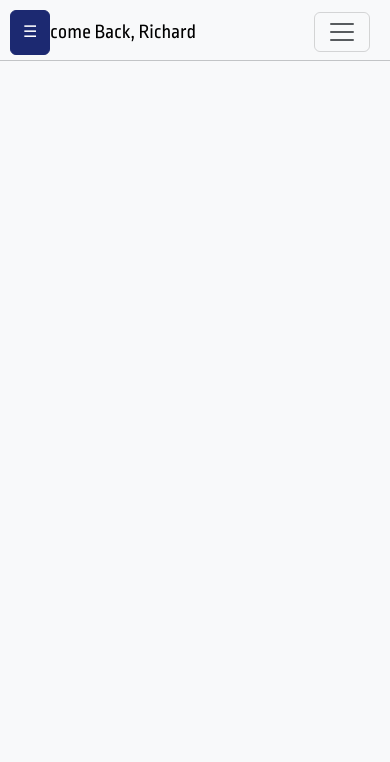
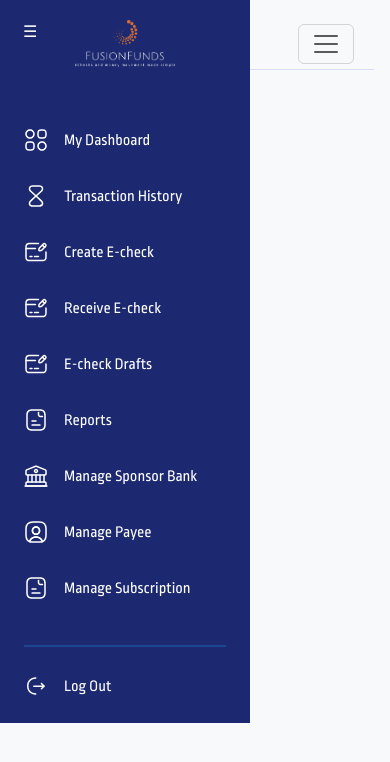
Before and after one commit to arijitf14/fusion-funds, a React (Vite) app: page /dashboard in a window 390 px wide. Shown: the top 762 px of the page. Built offline with nearby package versions, Linux system fonts and the light colour scheme.

Commit message:
fix: Dashboard Layout fixed

```diff
--- a/src/components/Dashboard/Dashboard.tsx
+++ b/src/components/Dashboard/Dashboard.tsx
@@ -5,7 +5,7 @@ import React from 'react';
 const Dashboard: React.FC = () => {
   return (
     <div>
-      <Header />
+      {/* <Header /> */}
     </div>
   );
 };
--- a/src/components/core/CommonLayout/CommonLayout.css
+++ b/src/components/core/CommonLayout/CommonLayout.css
@@ -1,18 +1,73 @@
-/* Adjust sidebar for smaller screens */
-@media (max-width: 768px) {
-  nav {
-    width: 100%;
-    height: auto;
+/* Main container layout */
+.layout-container {
+  display: flex;
+  height: 100vh;
+  overflow: hidden; /* Prevents layout overflow */
 }
 
-  nav .nav-link {
-    /* padding: 10px; */
-    text-align: center;
+/* Sidebar styles */
+.sidebar-custom {
+  width: 250px; /* Default sidebar width */
+  background-color: #1C2971;
+  height: 100vh;
+  overflow-y: auto; /* Enable scrolling */
+  position: fixed;
+  top: 0;
+  left: 0;
+  transition: all 0.25s ease-out;
+  z-index: 1040;
+}
+
+.sidebar-custom.collapsed {
+  width: 0;
+  overflow: hidden;
+}
+
+.sidebar-custom.visible {
+  width: 250px;
+}
+
+/* Main content area */
+.main-content {
+  flex-grow: 1; /* Takes the rest of the space */
+  margin-left: 250px; /* Offset for the visible sidebar */
+  padding: 1rem;
+  transition: margin-left 0.25s ease-out;
+  background-color: #f8f9fa; /* Light background */
+}
+
+.main-content.collapsed {
+  margin-left: 0; /* Remove offset when sidebar is collapsed */
+}
+
+/* Sidebar Toggle Button */
+.toggle-sidebar {
+  position: absolute;
+  top: 10px;
+  left: 10px;
+  z-index: 1050;
+}
+
+/* Responsive adjustments for smaller screens */
+@media (max-width: 768px) {
+  .sidebar-custom {
+    width: 100%; /* Full width on small screens */
+    height: auto;
+    position: absolute;
+  }
+
+  .sidebar-custom.collapsed {
+    margin-left: -100%;
+  }
+
+  .main-content {
+    margin-left: 0; /* No offset on smaller screens */
   }
 }
 
+/* Sidebar logo */
 .nav-logo {
-    width: 200px; /* Default size for larger screens */
+  width: 200px;
   height: auto;
   margin-top: 20px;
   margin-bottom: 30px;
@@ -20,32 +75,12 @@
 
 @media (max-width: 768px) {
   .nav-logo {
-      width: 150px; /* Smaller size for tablets */
+    width: 150px;
   }
 }
 
 @media (max-width: 576px) {
   .nav-logo {
-      width: 100px; /* Even smaller size for mobile devices */
+    width: 100px;
   }
 }
-
-
-/* Sidebar custom styling */
-.sidebar-custom {
-  width: 250px; /* Default width when sidebar is open */
-  background-color: #1C2971;
-  height: 100vh;
-  transition: all 0.25s ease-out; /* Smooth transition for width */
-}
-
-/* Sidebar collapsed (closed) */
-.sidebar-custom.collapsed {
-  width: 0;
-}
-
-@media (max-width: 768px) {
-  .transition-drawer{
-    margin-left: -250px;
-  }
-}
--- a/src/components/core/CommonLayout/index.tsx
+++ b/src/components/core/CommonLayout/index.tsx
@@ -8,44 +8,37 @@ import Bank from "@assets/svg/bank.svg?react";
 import Payee from "@assets/svg/payee.svg?react";
 import Logout from "@assets/svg/logout.svg?react";
 import logo from "@assets/images/FusionNav.png";
+import { ROUTES } from "@utils/Utils";
+import Header from "../Header";
 
 const LayoutHOC = <P extends object>(
   WrappedComponent: React.ComponentType<P>
 ): React.FC<P> => {
   return (props: P) => {
-    // Hooks must be inside the returned functional component
-    const [isSidebarVisible, setSidebarVisible] = useState(false);
-
+    const [isSidebarVisible, setSidebarVisible] = useState(true);
 
     const toggleSidebar = () => setSidebarVisible((prev) => !prev);
     const hideSidebar = () => setSidebarVisible(false);
 
     return (
-      <div className="d-flex flex-column vh-100">
-        {/* Sidebar Toggle Button */}
-        <button
-          className="btn btn-primary d-md-none"
-          onClick={toggleSidebar}
-          style={{ position: "absolute", top: 10, left: 10, zIndex: 1050 }}
-        >
-          ☰
-        </button>
-
-        <div className="d-flex flex-grow-1">
+      <div className="layout-container">
         {/* Sidebar */}
         <nav
-            className={`text-white p-3 flex-shrink-0 ${
-              isSidebarVisible ? "d-block" : "transition-drawer"
-            } sidebar-custom`}
+          className={`sidebar-custom ${
+            isSidebarVisible ? "visible" : "collapsed"
+          }`}
         >
           <ul className="nav d-flex justify-content-center">
             <img src={logo} alt="Side Graphic" className="nav-logo" />
           </ul>
-
-            <ul className="nav flex-column mt-6">
+          <ul className="nav flex-column px-4 mt-6">
             <li className="nav-item d-flex align-items-center mb-3">
               <Dashboard />
-                <a className="nav-link text-white" href="#dashboard" onClick={hideSidebar}>
+              <a
+                className="nav-link text-white"
+                href={ROUTES.DASHBOARD}
+                onClick={hideSidebar}
+              >
                 My Dashboard
               </a>
             </li>
@@ -59,6 +52,18 @@ const LayoutHOC = <P extends object>(
                 <Echeck />
                 <a className="nav-link text-white" href="#create-check" onClick={hideSidebar}>
                   Create E-check
+                </a>
+              </li>
+              <li className="nav-item d-flex align-items-center mb-3">
+                <Echeck />
+                <a className="nav-link text-white" href="#create-check" onClick={hideSidebar}>
+                  Receive E-check
+                </a>
+              </li>
+              <li className="nav-item d-flex align-items-center mb-3">
+                <Echeck />
+                <a className="nav-link text-white" href="#create-check" onClick={hideSidebar}>
+                  E-check Drafts
                 </a>
               </li>
               <li className="nav-item d-flex align-items-center mb-3">
@@ -86,7 +91,8 @@ const LayoutHOC = <P extends object>(
                 </a>
               </li>
               <hr style={{ borderTop: "2px solid #2096f3", margin: "20px 0" }} />
-              <li className="nav-item d-flex align-items-center mt-auto">
+            {/* Additional Sidebar Items */}
+            <li className="nav-item d-flex align-items-center mb-3">
               <Logout />
               <a className="nav-link text-white" href="#logout" onClick={hideSidebar}>
                 Log Out
@@ -96,10 +102,17 @@ const LayoutHOC = <P extends object>(
         </nav>
 
         {/* Main Content */}
-          <main className="flex-grow-1 py-1 bg-light">
+        <main className={`main-content ${isSidebarVisible ? "" : "collapsed"}`}>
+          {/* Sidebar Toggle Button */}
+          <button
+            className="btn btn-primary d-md-none toggle-sidebar"
+            onClick={toggleSidebar}
+          >
+            ☰
+          </button>
+          <Header />
           <WrappedComponent {...props} />
         </main>
-        </div>
       </div>
     );
   };
--- /dev/null
+++ b/src/components/core/Header/Header.css
@@ -0,0 +1,4 @@
+.custom-header {
+    border-bottom: 1px solid #D9DEFC;
+    padding-bottom: 5px;
+}
--- a/src/components/core/Header/index.tsx
+++ b/src/components/core/Header/index.tsx
@@ -2,10 +2,12 @@
 import Notification from "@assets/svg/notification.svg?react";
 import Profile from "@assets/svg/profile.svg?react";
 import Search from "../Search";
+import './Header.css'
+
 
 const Header = () => {
   return (
-    <div className="d-flex flex-column vh-100">
+    <div className="d-flex flex-column custom-header">
       <Navbar className="px-2 pb-0" bg="light" expand="lg">
         <Container fluid>
           <Navbar.Brand href="#">Welcome Back, Richard</Navbar.Brand>
@@ -25,7 +27,7 @@ const Header = () => {
           </Navbar.Collapse>
         </Container>
       </Navbar>
-      <hr className="my-2" />
+      {/* <hr className="my-2" /> */}
     </div>
   );
 };
```
Lines whose indentation alone changed are shown as unchanged.
